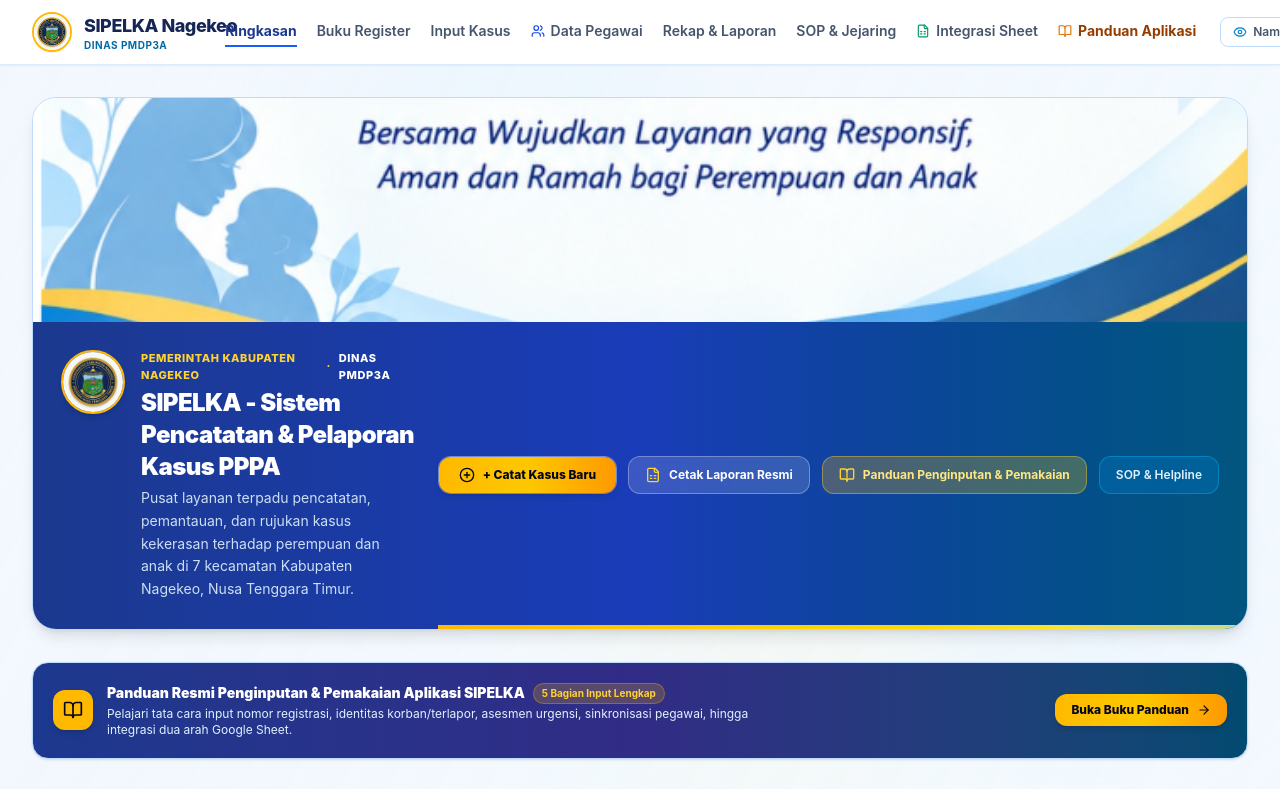
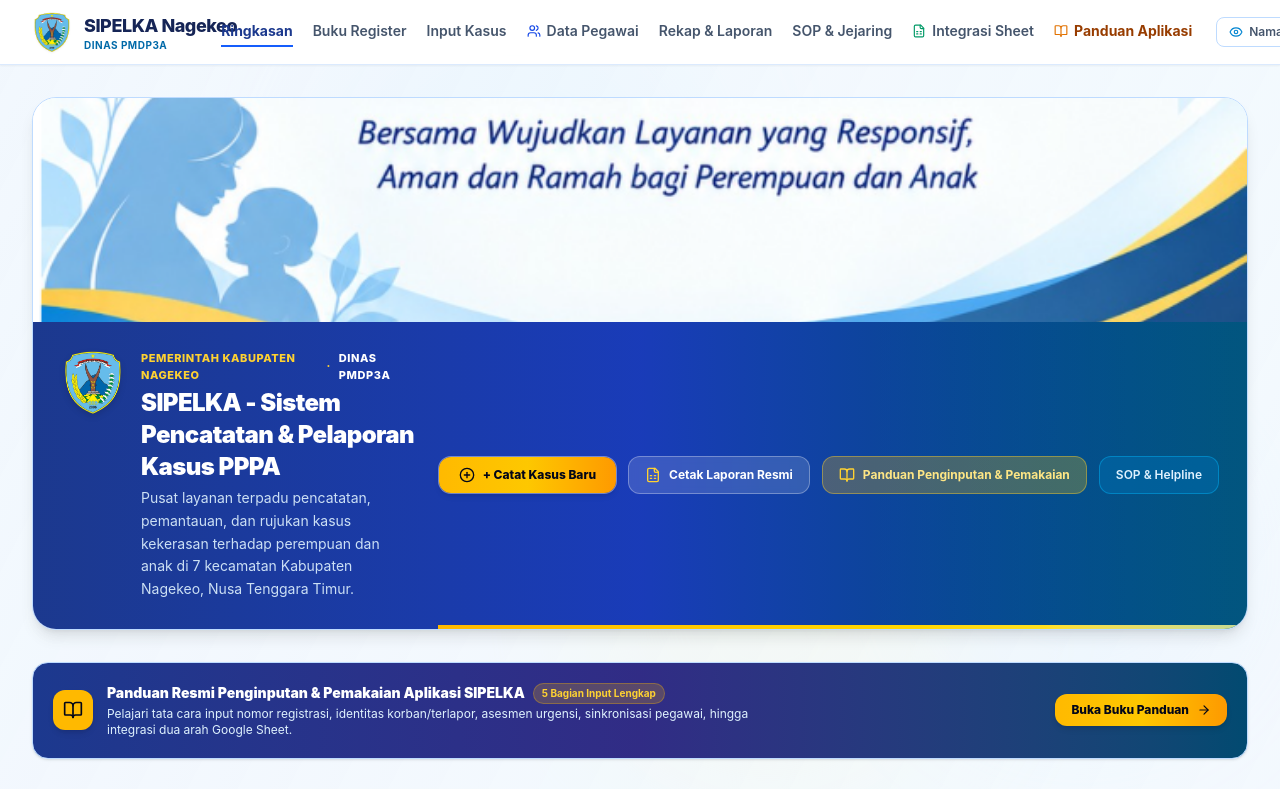
Before and after one commit to bidangpppanagekeo-jpg/SIPELKA, a React (Vite) app: page / in a window 1280 px wide. Shown: the top 789 px of the page. Built offline with nearby package versions, Linux system fonts and the light colour scheme.

Commit message:
feat: update application logo and favicon
Replace the existing seal image with the new Kabupaten Nagekeo logo across the header, dashboard, and print templates, and add the logo as the site favicon.

```diff
--- a/index.html
+++ b/index.html
@@ -3,6 +3,7 @@
   <head>
     <meta charset="UTF-8" />
     <meta name="viewport" content="width=device-width, initial-scale=1.0" />
+    <link rel="icon" type="image/png" href="/assets/aistudio/Logo-Kabupaten-Nagekeo11-removebg-preview_44ae2cef.png" />
     <title>SIPELKA Nagekeo - Dinas PMDP3A</title>
     <meta name="description" content="Sistem Informasi Pencatatan dan Pelaporan Data Kasus Kekerasan terhadap Perempuan dan Anak Bidang PPPA Dinas PMDP3A Kabupaten Nagekeo, Nusa Tenggara Timur." />
     <meta property="og:title" content="SIPELKA Nagekeo - Dinas PMDP3A" />
--- a/src/components/DashboardView.tsx
+++ b/src/components/DashboardView.tsx
@@ -1,7 +1,8 @@
 import React from 'react';
 import { KasusKekerasan, KecamatanNagekeo, BentukKekerasan } from '../types';
 import { DAFTAR_KECAMATAN } from '../data/nagekeoData';
-import sealImg from '../assets/images/kabupaten_nagekeo_logo_1792733971363.jpg';
+
+const LOGO_NAGEKEO = '/assets/aistudio/Logo-Kabupaten-Nagekeo11-removebg-preview_44ae2cef.png';
 import {
   AlertTriangle,
   FolderOpen,
@@ -157,9 +158,9 @@ export const DashboardView: React.FC<DashboardViewProps> = ({
           <div className="relative z-10 flex flex-col lg:flex-row lg:items-center justify-between gap-6">
             <div className="flex items-start gap-4">
               <img
-                src={sealImg}
-                alt="Emblem Dinas PMDP3A Kabupaten Nagekeo"
-                className="w-14 h-14 sm:w-16 sm:h-16 rounded-full border-2 border-amber-400 shadow-md object-cover bg-white shrink-0"
+                src={LOGO_NAGEKEO}
+                alt="Logo Kabupaten Nagekeo"
+                className="w-14 h-14 sm:w-16 sm:h-16 object-contain drop-shadow-md shrink-0"
                 referrerPolicy="no-referrer"
               />
               <div className="space-y-1">
--- a/src/components/Header.tsx
+++ b/src/components/Header.tsx
@@ -1,6 +1,7 @@
 import React from 'react';
 import { PlusCircle, Eye, EyeOff, Users, FileSpreadsheet, ShieldCheck, BookOpen } from 'lucide-react';
-import sealImg from '../assets/images/kabupaten_nagekeo_logo_1792733971363.jpg';
+
+const LOGO_NAGEKEO = '/assets/aistudio/Logo-Kabupaten-Nagekeo11-removebg-preview_44ae2cef.png';
 
 interface HeaderProps {
   currentTab: 'dashboard' | 'register' | 'input' | 'laporan' | 'sop' | 'pegawai' | 'integrasi' | 'panduan';
@@ -26,9 +27,9 @@ export const Header: React.FC<HeaderProps> = ({
           className="flex items-center gap-3 text-left group focus:outline-none focus-visible:ring-2 focus-visible:ring-blue-600 rounded-md"
         >
           <img
-            src={sealImg}
-            alt="Emblem Dinas PMDP3A Nagekeo"
-            className="w-10 h-10 rounded-full object-cover border-2 border-amber-400 shadow-xs shrink-0"
+            src={LOGO_NAGEKEO}
+            alt="Logo Kabupaten Nagekeo"
+            className="w-10 h-10 object-contain shrink-0 drop-shadow-xs"
             referrerPolicy="no-referrer"
           />
           <div className="flex flex-col">
--- a/src/components/PrintDocument.tsx
+++ b/src/components/PrintDocument.tsx
@@ -1,6 +1,7 @@
 import React from 'react';
 import { KasusKekerasan, PegawaiSIPELKA } from '../types';
-import sealImg from '../assets/images/kabupaten_nagekeo_logo_1792733971363.jpg';
+
+const LOGO_NAGEKEO = '/assets/aistudio/Logo-Kabupaten-Nagekeo11-removebg-preview_44ae2cef.png';
 
 interface PrintDocumentProps {
   type: 'berita_acara' | 'lembar_kasus' | 'laporan_bulanan';
@@ -46,9 +47,9 @@ export const PrintDocument: React.FC<PrintDocumentProps> = ({
       <div className="border-b-4 border-double border-black pb-3 mb-6 text-center relative">
         <div className="flex items-center justify-center gap-4 mb-1">
           <img
-            src={sealImg}
-            alt="Lambang PPPA Nagekeo"
-            className="w-20 h-20 object-contain rounded-full border border-slate-300"
+            src={LOGO_NAGEKEO}
+            alt="Lambang Daerah Kabupaten Nagekeo"
+            className="w-20 h-20 object-contain shrink-0"
             referrerPolicy="no-referrer"
           />
           <div>
```
Also changed, not shown: .aistudio/artifacts/brain/01f0bedd-74e2-46be-b5dd-80b635cff961/.tempmediaStorage/media_1793850199152_f0deb74e.png (added), public/assets/aistudio/Logo-Kabupaten-Nagekeo11-removebg-preview_44ae2cef.png (added).
